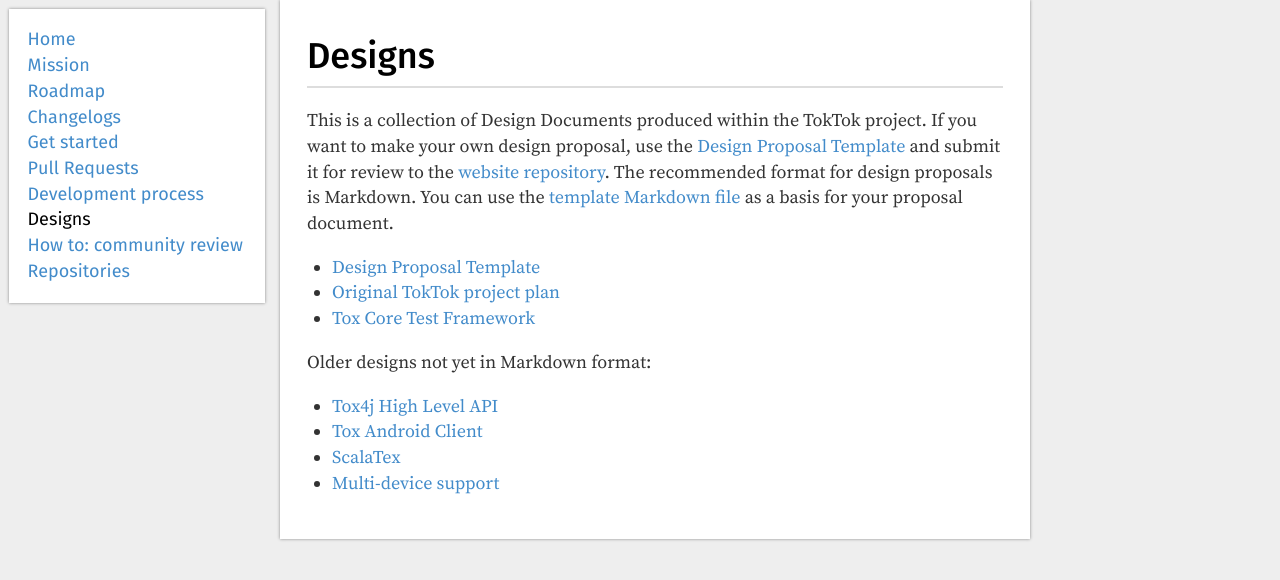
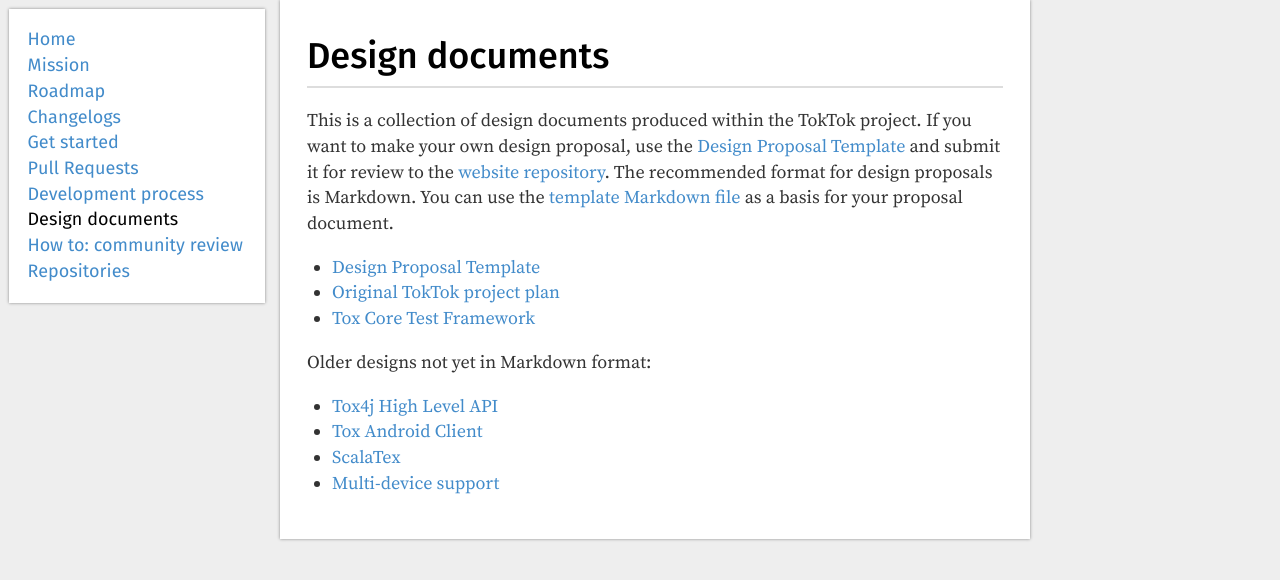
Before and after one commit to TokTok/website, a Jekyll site: the page built from toktok/designs.md, in a window 1280 px wide. Shown: the top 580 px of the page. Built offline with Jekyll 4.4.1, drawn with Linux system fonts in a browser that asks for light colours.

Commit message:
Move `design/*` to `designs/*`.
It's multiple.. also, designs.md shouldn't be called design.md, because
then it might be interpreted as the one single toktok design.

```diff
--- a/toktok/designs.md
+++ b/toktok/designs.md
@@ -1,21 +1,21 @@
 ---
 layout: default
-title: Designs
+title: Design documents
 permalink: designs.html
 menu_index: 10
 ---
 
-This is a collection of Design Documents produced within the TokTok project. If
-you want to make your own design proposal, use the [Design Proposal
-Template](design/template.html) and submit it for review to the [website
+This is a collection of design documents produced within the TokTok project.
+If you want to make your own design proposal, use the [Design Proposal
+Template](designs/template.html) and submit it for review to the [website
 repository](https://github.com/TokTok/website). The recommended format for
 design proposals is Markdown. You can use the [template Markdown
-file](https://raw.githubusercontent.com/TokTok/website/master/toktok/design/template.md)
+file](https://raw.githubusercontent.com/TokTok/website/master/toktok/designs/template.md)
 as a basis for your proposal document.
 
--   [Design Proposal Template](design/template.html)
--   [Original TokTok project plan](design/plan.html)
--   [Tox Core Test Framework](design/testing.html)
+-   [Design Proposal Template](designs/template.html)
+-   [Original TokTok project plan](designs/plan.html)
+-   [Tox Core Test Framework](designs/testing.html)
 
 Older designs not yet in Markdown format:
 
```
Also changed, not shown: toktok/designs/plan.md (renamed from toktok/design/plan.md, +1 -1 lines), toktok/designs/template.md (renamed from toktok/design/template.md, +1 -1 lines), toktok/designs/testing.md (renamed from toktok/design/testing.md, +1 -1 lines), toktok/development.md (+2 -2 lines), toktok/roadmap.md (+1 -1 lines).
